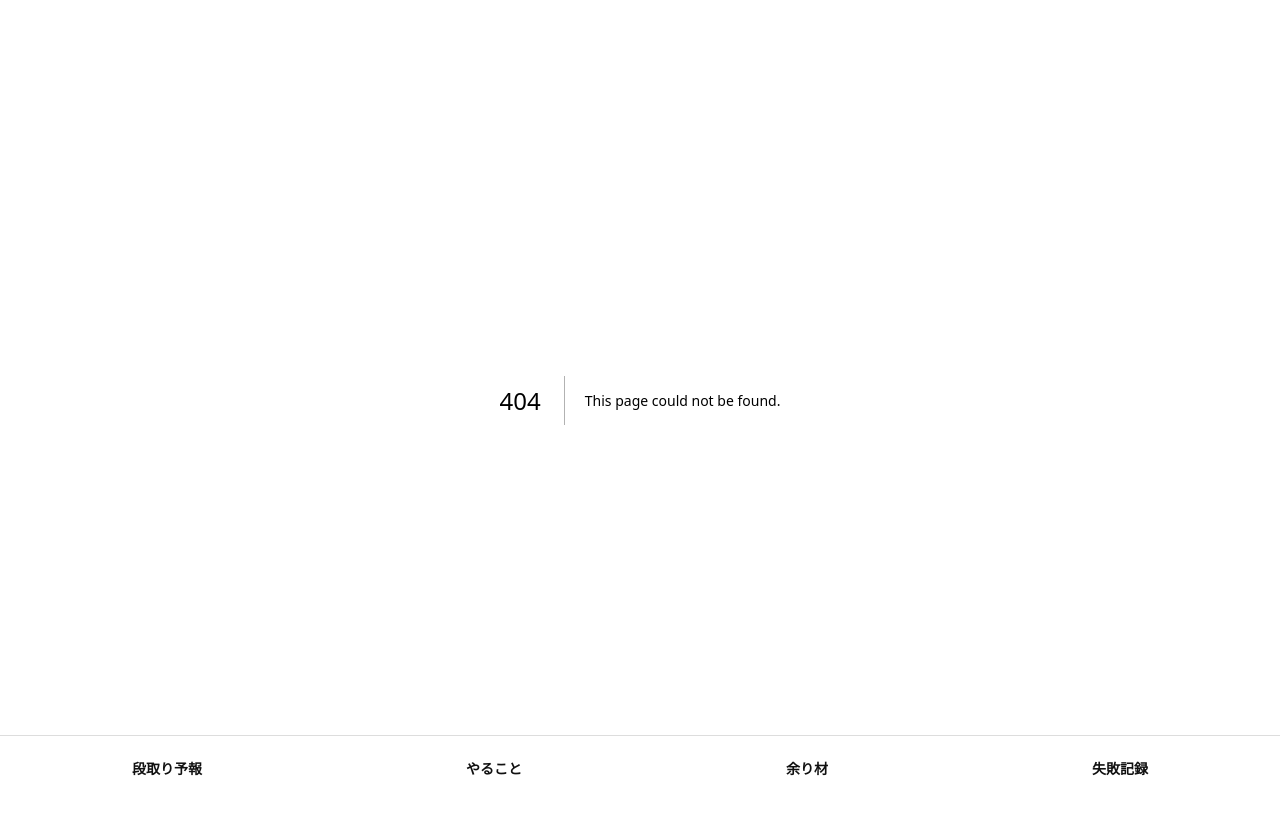
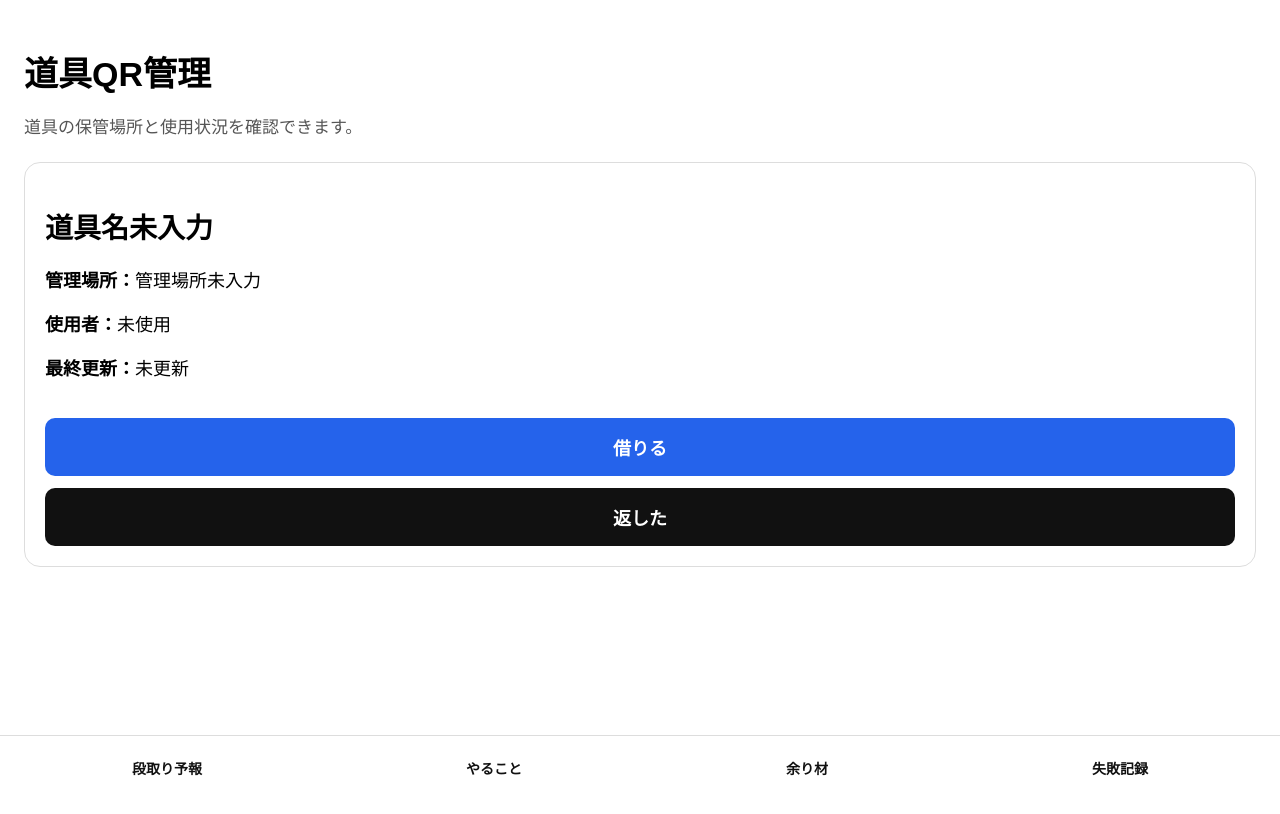
Before and after one commit to yohaku-app/yohaku, a Next.js app: page /tools/detail in a window 1280 px wide. Before the commit this address had no page. Shown: the top 814 px of the page. Built offline with nearby package versions, Linux system fonts and the light colour scheme.

Commit message:
add tool status save

```diff
--- /dev/null
+++ b/app/tools/detail/page.tsx
@@ -0,0 +1,128 @@
+"use client";
+
+import { useEffect, useState } from "react";
+
+export default function ToolDetailPage() {
+    const [toolName, setToolName] = useState("");
+    const [place, setPlace] = useState("");
+    const [user, setUser] = useState("未使用");
+    const [lastUpdated, setLastUpdated] = useState("未更新");
+    const [storageKey, setStorageKey] = useState("");
+
+    useEffect(() => {
+        const params = new URLSearchParams(window.location.search);
+
+        const name = params.get("name") || "道具名未入力";
+        const placeValue = params.get("place") || "管理場所未入力";
+
+        setToolName(name);
+        setPlace(placeValue);
+
+        const key = `tool-status-${name}-${placeValue}`;
+        setStorageKey(key);
+
+        const saved = localStorage.getItem(key);
+        if (saved) {
+            const data = JSON.parse(saved);
+            setUser(data.user || "未使用");
+            setLastUpdated(data.lastUpdated || "未更新");
+        }
+    }, []);
+
+    function saveStatus(nextUser: string) {
+        const now = new Date().toLocaleString("ja-JP");
+
+        setUser(nextUser);
+        setLastUpdated(now);
+
+        localStorage.setItem(
+            storageKey,
+            JSON.stringify({
+                user: nextUser,
+                lastUpdated: now,
+            })
+        );
+    }
+
+    function borrowTool() {
+        const name = window.prompt("使用者名を入力してください");
+
+        if (!name) return;
+
+        saveStatus(name);
+    }
+
+    function returnTool() {
+        saveStatus("未使用");
+    }
+
+    return (
+        <main style={{ padding: 24, paddingBottom: 100 }}>
+            <h1 style={{ fontSize: 34, marginBottom: 8 }}>道具QR管理</h1>
+
+            <p style={{ fontSize: 17, color: "#555", marginBottom: 24 }}>
+                道具の保管場所と使用状況を確認できます。
+            </p>
+
+            <div
+                style={{
+                    border: "1px solid #ddd",
+                    borderRadius: 16,
+                    padding: 20,
+                    background: "white",
+                }}
+            >
+                <h2 style={{ fontSize: 28, marginBottom: 20 }}>{toolName}</h2>
+
+                <p style={{ fontSize: 18 }}>
+                    <strong>管理場所：</strong>
+                    {place}
+                </p>
+
+                <p style={{ fontSize: 18 }}>
+                    <strong>使用者：</strong>
+                    {user}
+                </p>
+
+                <p style={{ fontSize: 18 }}>
+                    <strong>最終更新：</strong>
+                    {lastUpdated}
+                </p>
+
+                <button
+                    onClick={borrowTool}
+                    style={{
+                        width: "100%",
+                        padding: 16,
+                        fontSize: 18,
+                        fontWeight: "bold",
+                        background: "#2563eb",
+                        color: "white",
+                        border: "none",
+                        borderRadius: 10,
+                        marginTop: 20,
+                    }}
+                >
+                    借りる
+                </button>
+
+                <button
+                    onClick={returnTool}
+                    style={{
+                        width: "100%",
+                        padding: 16,
+                        fontSize: 18,
+                        fontWeight: "bold",
+                        background: "#111",
+                        color: "white",
+                        border: "none",
+                        borderRadius: 10,
+                        marginTop: 12,
+                    }}
+                >
+                    返した
+                </button>
+            </div>
+        </main>
+    );
+}
--- a/app/tools/page.tsx
+++ b/app/tools/page.tsx
@@ -22,7 +22,7 @@ export default function ToolsPage() {
 
     const toolUrl =
         typeof window !== "undefined" && toolName
-            ? `${window.location.origin}/tools?name=${encodeURIComponent(
+            ? `${window.location.origin}/tools/detail?name=${encodeURIComponent(
                 toolName
             )}&place=${encodeURIComponent(place)}&memo=${encodeURIComponent(memo)}`
             : "";
```
